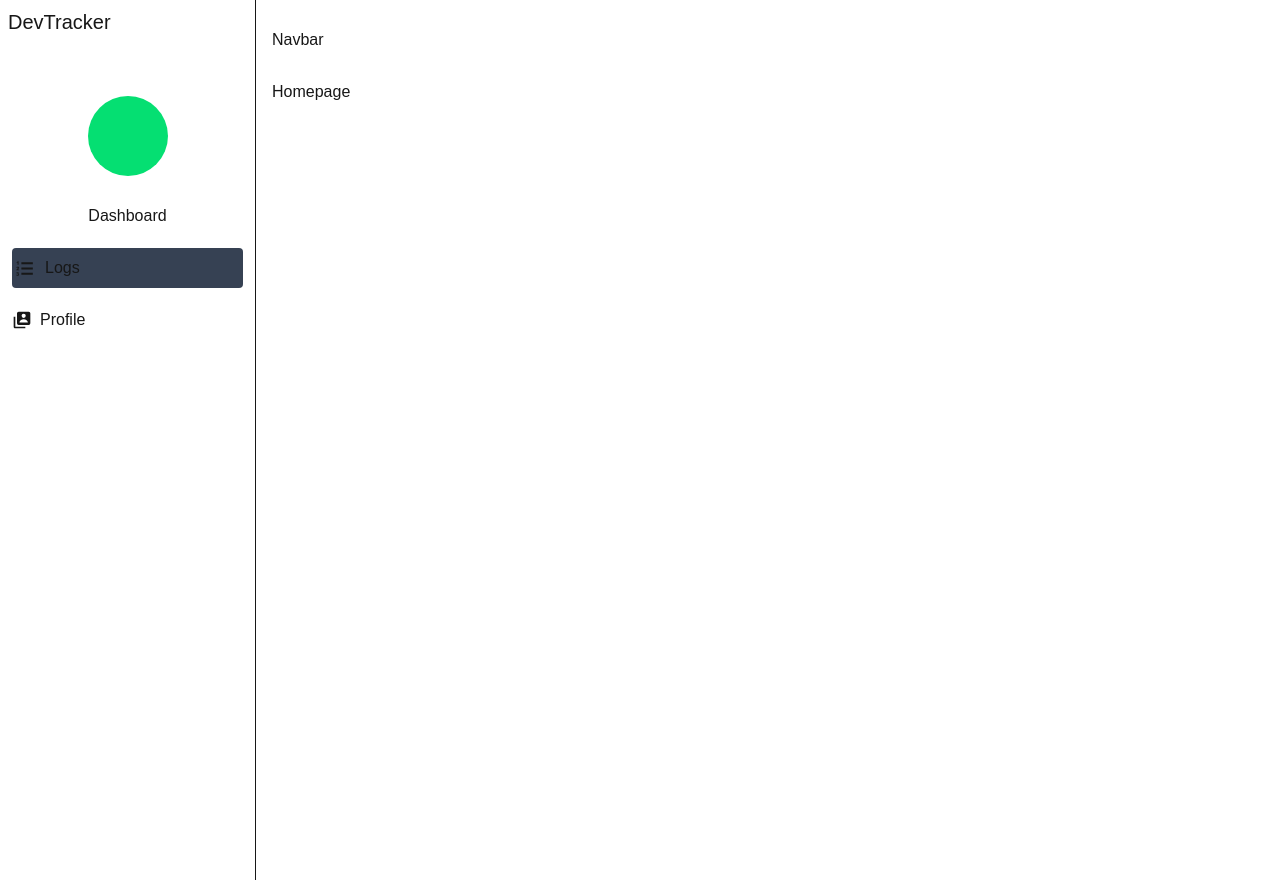
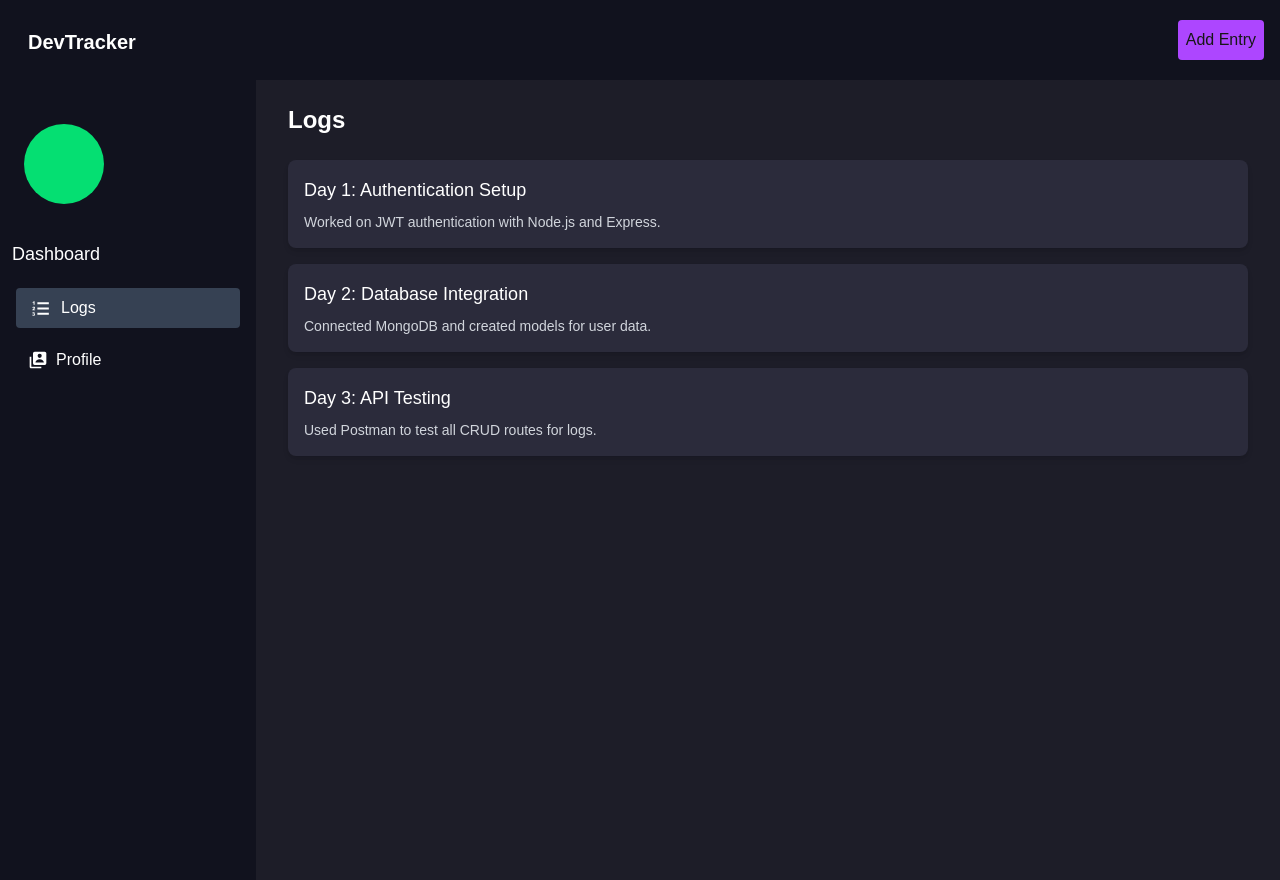
Before and after one commit to chiekjowk2/devTrack, a Next.js app in the folder frontend/: page / in a window 1280 px wide. Built offline with nearby package versions, Linux system fonts and the light colour scheme.

Commit message:
Refactor Navbar and Sidebar components; enhance layout structure and styling for improved UI

```diff
--- a/frontend/Navigation/Navbar.tsx
+++ b/frontend/Navigation/Navbar.tsx
@@ -2,6 +2,8 @@ import React from 'react'
 
 export default function Navbar() {
   return (
-    <div className="bg-[bg[#11121E]] h-20 flex items-center px-4">Navbar</div>
+    <div className="bg-[#11121E] h-20 flex items-center justify-end px-4 ">
+      <button className='bg-purple-500 p-2 rounded cursor-pointer'>Add Entry</button>
+    </div>
   );
 }
--- a/frontend/Navigation/Sidebar.tsx
+++ b/frontend/Navigation/Sidebar.tsx
@@ -1,8 +1,8 @@
-'use client'
+"use client";
 import Link from "next/link";
 import { usePathname } from "next/navigation";
-import { BiListCheck, BiListOl, BiLogoBitcoin } from "react-icons/bi";
-import { BiSolidUserAccount } from "react-icons/bi";
+import { BiListOl, BiSolidUserAccount } from "react-icons/bi";
+
 export default function Sidebar() {
   const pathname = usePathname();
 
@@ -10,42 +10,56 @@ export default function Sidebar() {
     {
       name: "Logs",
       link: "/",
-      Icon: <BiListOl style={{ fontSize: "25PX" }} />,
+      Icon: <BiListOl style={{ fontSize: "25px" }} />,
     },
     {
       name: "Profile",
       link: "/profile",
-      Icon: <BiSolidUserAccount style={{ fontSize: "20PX" }} />,
+      Icon: <BiSolidUserAccount style={{ fontSize: "20px" }} />,
     },
   ];
+
   return (
-    <div className=" h-full px-2 py-2">
-      <h1 className="text-xl mb-10 p4">DevTracker</h1>
-      <div className="  h-30 mb-2 flex flex-col p-5 items-center">
-        <div className="bg-green-400 w-20 h-20 rounded-full"></div>
+    <div
+      className="h-full bg-[#11121E] text-white transition-all duration-300 ease-in-out
+                    w-20 md:w-64 p-3 flex flex-col items-center md:items-start"
+    >
+      {/* Title (hidden on small screens) */}
+      <h1 className="text-xl mb-10 p-4 font-semibold hidden md:block">
+        DevTracker
+      </h1>
+
+      {/* Avatar */}
+      <div className="h-30 mb-2 flex flex-col p-3 items-center">
+        <div className="bg-green-400 w-12 h-12 md:w-20 md:h-20 rounded-full"></div>
       </div>
+
+      {/* Dashboard Title */}
       <div className="flex items-center justify-center mb-4">
-        <h1 className="text-x">Dashboard</h1>
+        <h1 className="text-sm md:text-lg hidden md:block">Dashboard</h1>
       </div>
-      <ul className="flex flex-col gap-3 text-center p-1">
-        {list.map((item, link) => {
-          return (
+
+      {/* Links */}
+      <ul className="flex flex-col gap-3 w-full text-center p-1">
+        {list.map((item) => (
           <li
             key={item.name}
-              className={`h-10 rounded flex items-center justify-center ${
+            className={`h-10 rounded flex items-center justify-center md:justify-start ${
               pathname === item.link ? "bg-gray-700" : "hover:bg-gray-700"
             }`}
           >
             <Link
               href={item.link}
-                className="w-full h-full flex items-center rounded gap-2  "
+              className="w-full h-full flex items-center gap-2 px-2 md:px-3 rounded"
             >
-                <div>{item.Icon}</div>
-                <h3>{item.name}</h3>
+              <div className="flex justify-center md:justify-start w-full md:w-auto">
+                {item.Icon}
+              </div>
+              {/* Hide text on small screens */}
+              <h3 className="hidden md:block">{item.name}</h3>
             </Link>
           </li>
-          );
-        })}
+        ))}
       </ul>
     </div>
   );
--- a/frontend/app/layout.tsx
+++ b/frontend/app/layout.tsx
@@ -31,11 +31,11 @@ export default function RootLayout({
       <body
         className={`${geistSans.variable} ${geistMono.variable} antialiased`}
       >
-        <div className="flex min-h-screen">
-          <aside className="w-64 border[#1D1D29] border-r">
+        <div className="flex min-h-screen ">
+          <aside className="">
             <Sidebar />
           </aside>
-          <div className="flex flex-1 flex-col bg[">
+          <div className="flex flex-1 flex-col">
               <Navbar />
             <main className="flex-1  ">
               <Container>
--- a/frontend/app/page.tsx
+++ b/frontend/app/page.tsx
@@ -1,5 +1,42 @@
-import React from 'react'
+"use client";
+import Sidebar from "@/Navigation/Sidebar";
+import React from "react";
+ // adjust path if needed
 
 export default function Homepage() {
-  return <div className="bg[#1d1d28] min-h-screen px-4 ">Homepage</div>;
+  return (
+    <div className="flex min-h-screen bg-[#1d1d28] text-white">
+      {/* Sidebar */}
+      {/* <Sidebar /> */}
+
+      {/* Main Content Area */}
+      <div className="flex-1 px-4 py-6 md:px-8 overflow-y-auto">
+        <h1 className="text-2xl font-semibold mb-6">Logs</h1>
+
+        {/* Example Logs Section */}
+        <div className="space-y-4">
+          <div className="bg-[#2b2b3b] p-4 rounded-lg shadow-md">
+            <h2 className="text-lg font-medium">Day 1: Authentication Setup</h2>
+            <p className="text-gray-300 text-sm mt-2">
+              Worked on JWT authentication with Node.js and Express.
+            </p>
+          </div>
+
+          <div className="bg-[#2b2b3b] p-4 rounded-lg shadow-md">
+            <h2 className="text-lg font-medium">Day 2: Database Integration</h2>
+            <p className="text-gray-300 text-sm mt-2">
+              Connected MongoDB and created models for user data.
+            </p>
+          </div>
+
+          <div className="bg-[#2b2b3b] p-4 rounded-lg shadow-md">
+            <h2 className="text-lg font-medium">Day 3: API Testing</h2>
+            <p className="text-gray-300 text-sm mt-2">
+              Used Postman to test all CRUD routes for logs.
+            </p>
+          </div>
+        </div>
+      </div>
+    </div>
+  );
 }
```
Lines whose indentation alone changed are shown as unchanged.
